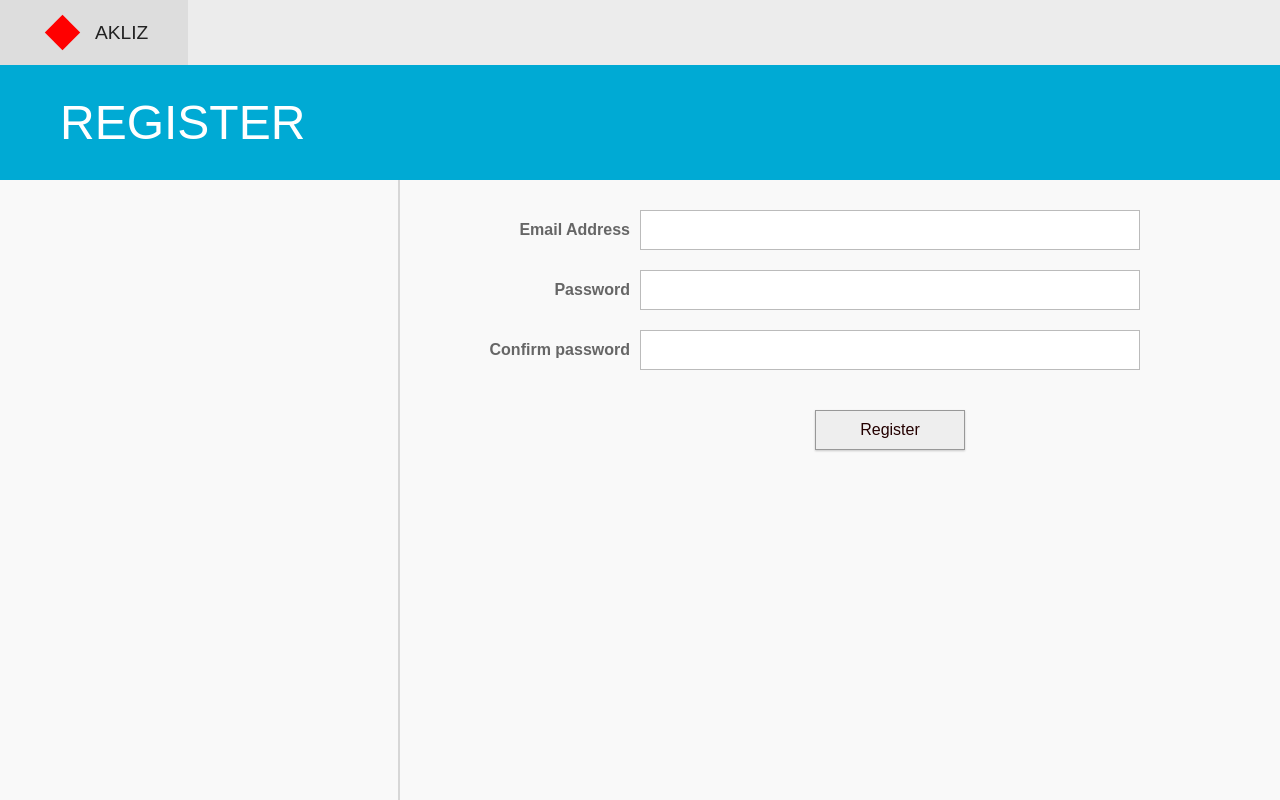
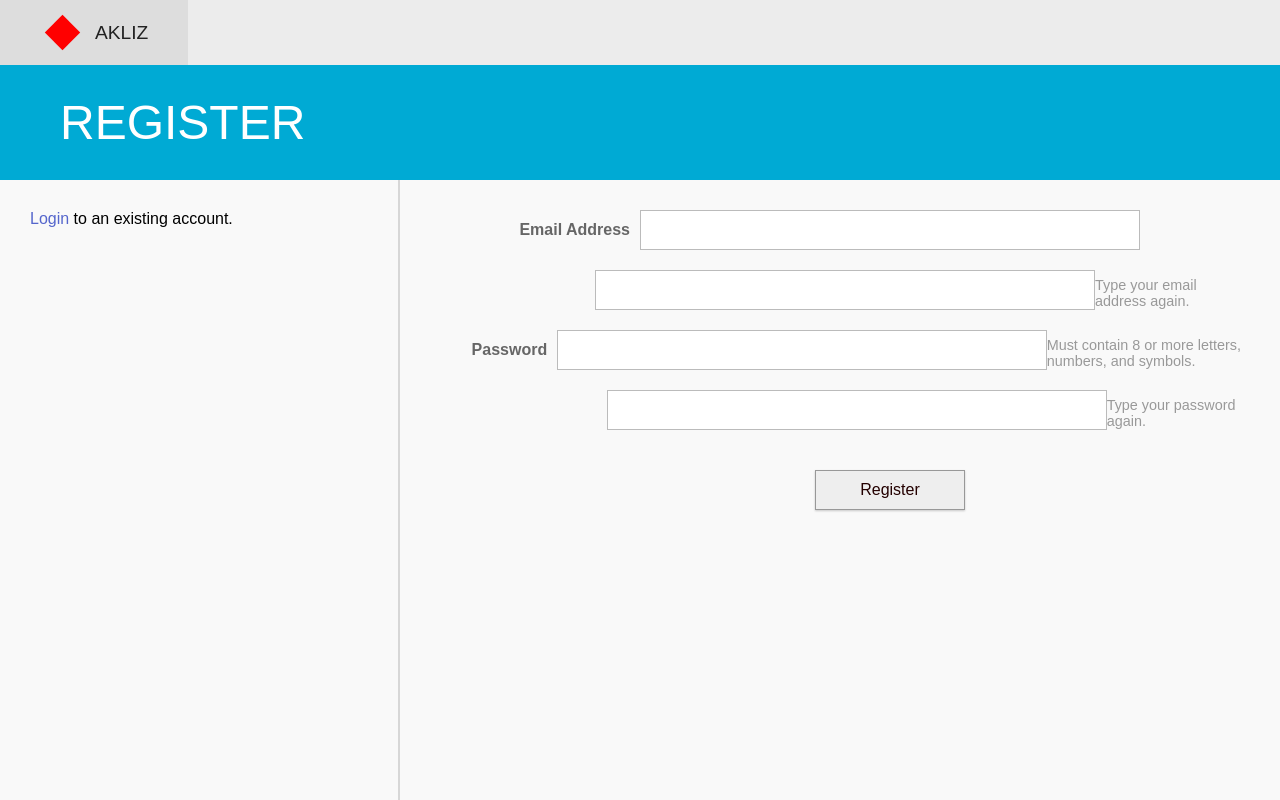
Before and after one commit to k4netw/akliz-clone, a Flask app: page /register in a window 1280 px wide. Run offline with Flask 3, Linux system fonts and the light colour scheme.

Commit message:
mostly finished register page

```diff
--- a/app.py
+++ b/app.py
@@ -1,6 +1,6 @@
 from flask import Flask, render_template, request, redirect, url_for, flash, session
 from database import init_db
-from auth_utils import authenticate_user
+from auth_utils import authenticate_user, register_user
 
 app = Flask(__name__)
 app.secret_key = 'placeholder'
@@ -33,8 +33,23 @@ def login():
     return render_template('login.html')
 
 
-@app.route('/register')
+@app.route('/register', methods = ['GET', 'POST'])
 def register():
+    if request.method == 'POST':
+        email = request.form['email']
+        confirm_email = request.form['confirm-email']
+        password = request.form['password']
+        confirm_password = request.form['confirm-password']
+
+        success, message = register_user(email, confirm_email, password, confirm_password)
+        if not success:
+            flash(message, 'error')
+            return render_template('register.html', email=email, confirm_email=confirm_email, password=password, confirm_password=confirm_password)
+
+
+        flash(message, 'success')
+        return redirect(url_for('login'))
+
     return render_template('register.html')
 
 
--- a/auth_utils.py
+++ b/auth_utils.py
@@ -1,5 +1,6 @@
 import sqlite3
 import bcrypt
+import re
 
 DATABASE_PATH = 'aklizDB.sqlite'
 
@@ -8,17 +9,30 @@ def get_db_connection():
     conn.row_factory = sqlite3.Row
     return conn
 
-def register_user(email, password):
+def register_user(email, confirm_email, password, confirm_password):
+    if email != confirm_email:
+        return False, "Email addresses do not match."
+
+    if not re.match(r"[^@]+@[^@]+\.[^@]+", email):  # Simple email regex
+        return False, "Invalid email format."
+
+    if len(password) < 8:
+        return False, "Password must be at least 8 characters long."
+
+    if password != confirm_password:
+        return False, "Passwords do not match."
+
+    hashed_password = bcrypt.hashpw(password.encode('utf-8'), bcrypt.gensalt())
     conn = get_db_connection()
-    hashed_password = bcrypt.hashpw(password.encode('utf-8'), bcrypt.gensalt())
     try:
         conn.execute("INSERT INTO Users (email, password) VALUES (?, ?)", (email, hashed_password))
         conn.commit()
     except sqlite3.IntegrityError:
-        return False
+        return False, "Email is already registered."
     finally:
         conn.close()
-    return True
+
+    return True, "Registration successful!"
 
 def authenticate_user(email, password):
     conn = get_db_connection()
--- a/static/register.css
+++ b/static/register.css
@@ -1,4 +1,4 @@
-.register-form {
+.register-container {
     width: 100%;
 }
 
@@ -25,6 +25,12 @@
     align-items: center;
 }
 
+.helper-text {
+    margin-top: 5px;
+    font-size: 0.9em;
+    color: #999;
+}
+
 button[type="submit"] {
     margin-top: 20px;
     width: 100%;
--- a/templates/register.html
+++ b/templates/register.html
@@ -8,22 +8,40 @@
 <link rel="stylesheet" href="{{ url_for('static', filename='register.css') }}">
 {% endblock %}
 
+{% block sidebar %}
+    <p><a href="/login">Login</a> to an existing account.</p>
+{% endblock %}
+
 {% block content %}
-<div class="register-form">
+<div class="register-container">
     <form action="/register" method="post">
         <div class="form-group">
             <label for="email">Email Address</label>
             <input type="email" id="email" name="email" required>
         </div>
         <div class="form-group">
+            <label for="confirm-email"></label>
+            <input type="email" id="confirm-email" name="confirm-email" required>
+            <small class="helper-text">Type your email address again.</small>
+        </div>
+        <div class="form-group">
             <label for="password">Password</label>
             <input type="password" id="password" name="password" required>
+            <small class="helper-text">Must contain 8 or more letters, numbers, and symbols.</small>
         </div>
         <div class="form-group">
-            <label for="confirm-password">Confirm password</label>
+            <label for="confirm-password"></label>
             <input type="password" id="confirm-password" name="confirm-password" required>
+            <small class="helper-text">Type your password again.</small>
         </div>
-        <button type="submit">Register</button>
+        <button type="submit" class="register-button">Register</button>
     </form>
+    {% with messages = get_flashed_messages(with_categories=True) %}
+        {% if messages %}
+            {% for category, message in messages %}
+                <div class="alert alert-{{ category }}">{{ message }}</div>
+            {% endfor %}
+        {% endif %}
+    {% endwith %}
 </div>
 {% endblock %}
```
